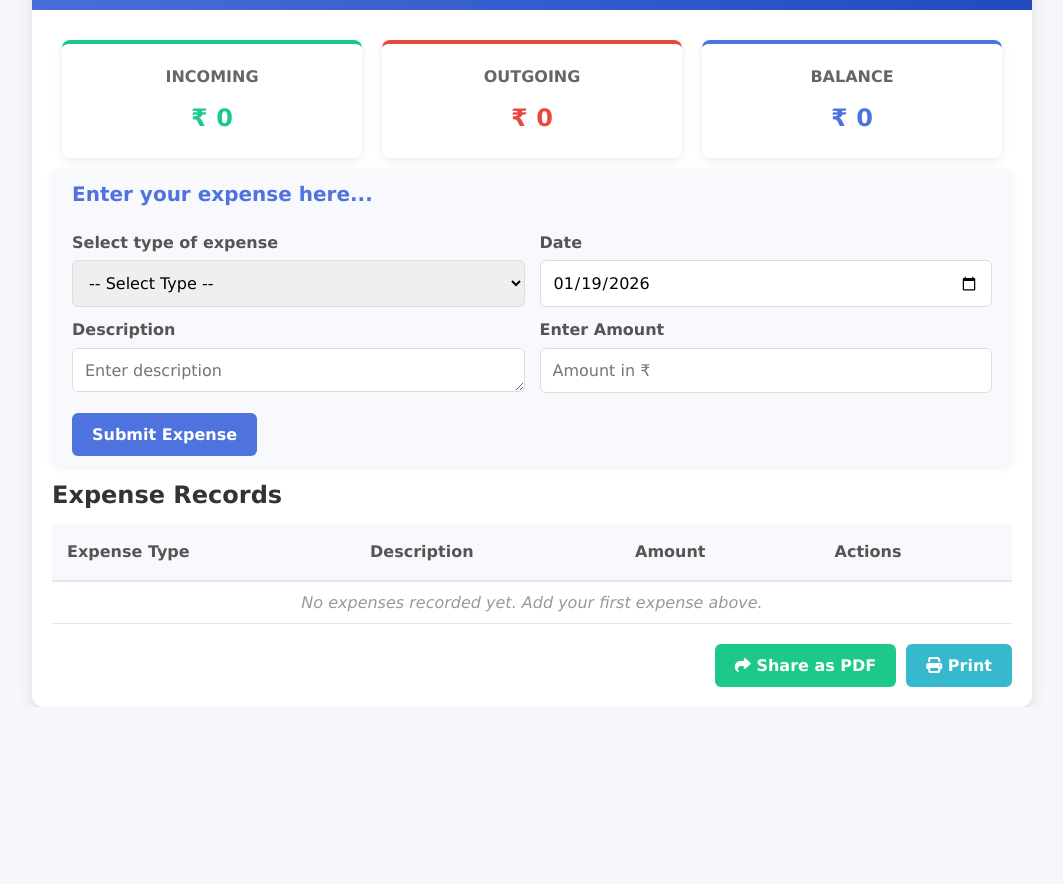
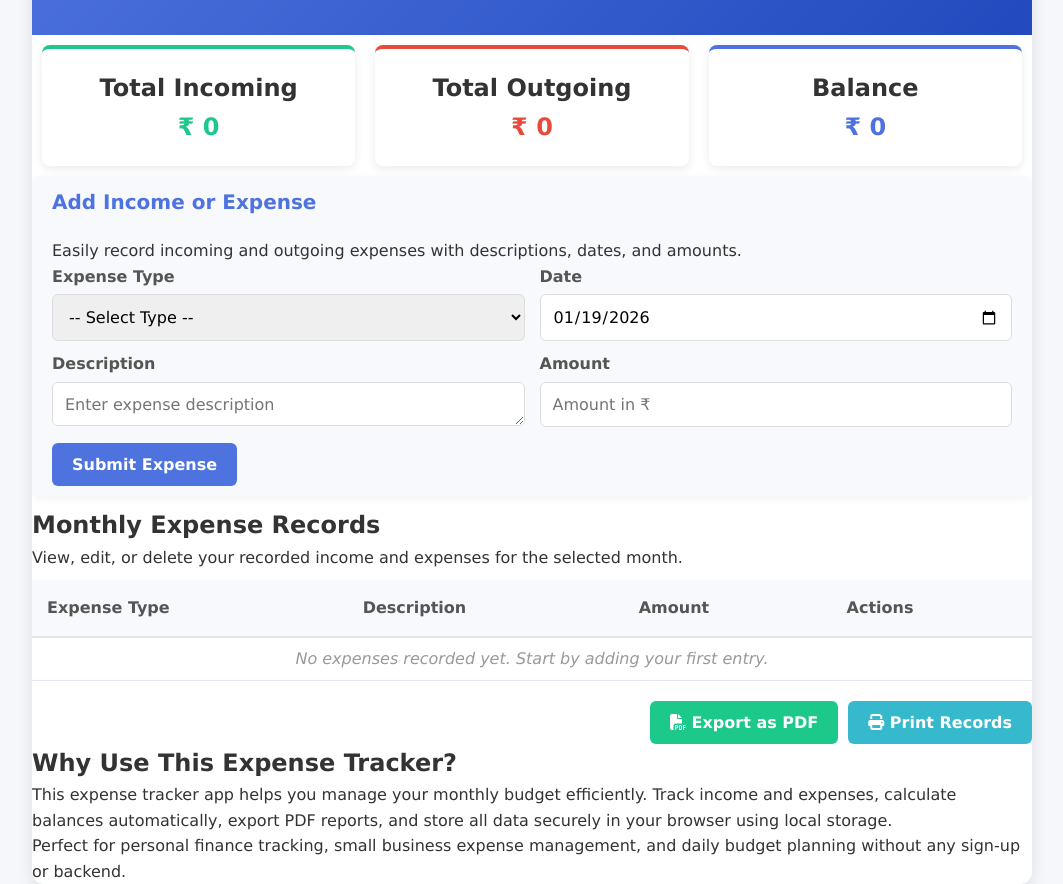
Before and after one commit to Ashutri0/expense-calculator, a plain HTML site: page index.html in a window 1280 px wide. Shown: the part 129-1013 px from the top of the page, without its empty margins (108-1171 px from the left). Before the commit the page ends 836 px from the top, so only its background shows below. Drawn offline with nearby package versions, Linux system fonts and the light colour scheme.

Commit message:
SEO rich
added some SEO

```diff
--- a/index.html
+++ b/index.html
@@ -3,48 +3,84 @@
 
 <head>
     <meta charset="UTF-8">
+
+    <!-- SEO META TAGS -->
+    <title>Expense Tracker App | Track Monthly Income & Expenses Easily</title>
+    <meta name="description"
+        content="A free expense tracker app to manage monthly income and expenses. Track incoming and outgoing money, view balance, export PDF reports, and save data locally in your browser.">
+    <meta name="keywords"
+        content="expense tracker, income expense tracker, monthly expense manager, budget planner, money management app, expense tracker with pdf export">
+    <meta name="author" content="Expense Tracker App">
     <meta name="viewport" content="width=device-width, initial-scale=1.0">
-    <title>Expense Tracker</title>
+
+    <!-- Open Graph (Social Sharing SEO) -->
+    <meta property="og:title" content="Expense Tracker App - Track Your Income & Expenses">
+    <meta property="og:description"
+        content="Track your monthly expenses, manage income and outgoing money, export PDF reports, and print records easily.">
+    <meta property="og:type" content="website">
+
+    <!-- Styles & Icons -->
     <link rel="stylesheet" href="style.css">
-    <link rel="stylesheet" href="https://cdnjs.cloudflare.com/ajax/libs/font-awesome/6.4.0/css/all.min.css">
+    <link rel="stylesheet"
+        href="https://cdnjs.cloudflare.com/ajax/libs/font-awesome/6.4.0/css/all.min.css">
+
+    <!-- PDF Libraries -->
     <script src="https://cdnjs.cloudflare.com/ajax/libs/jspdf/2.5.1/jspdf.umd.min.js"></script>
     <script src="https://cdnjs.cloudflare.com/ajax/libs/jspdf-autotable/3.5.28/jspdf.plugin.autotable.min.js"></script>
 </head>
 
 <body>
-    <div class="container">
+
+    <main class="container">
+
+        <!-- HEADER -->
         <header>
-            <h1>Expense Tracker</h1>
+            <h1>Expense Tracker App</h1>
+            <p class="seo-tagline">
+                Track your monthly income, expenses, and balance in one simple money management tool.
+            </p>
+
             <div class="month" id="monthDisplay" onclick="makeMonthEditable()">Sept 2025</div>
-            <input type="text" class="month-input" id="monthInput" value="Sept 2025" style="display: none;" onblur="saveMonth()">
+            <input type="text" class="month-input" id="monthInput" value="Sept 2025" style="display: none;"
+                onblur="saveMonth()">
         </header>
 
-        <div class="content">
-            <div class="summary">
-                <div class="summary-card incoming">
-                    <h3>INCOMING</h3>
+        <!-- SUMMARY SECTION -->
+        <section class="summary">
+            <article class="summary-card incoming">
+                <h2>Total Incoming</h2>
                 <div class="amount" id="totalIncoming">&#8377; 0</div>
-                </div>
-                <div class="summary-card outgoing">
-                    <h3>OUTGOING</h3>
+            </article>
+
+            <article class="summary-card outgoing">
+                <h2>Total Outgoing</h2>
                 <div class="amount" id="totalOutgoing">&#8377; 0</div>
-                </div>
-                <div class="summary-card balance">
-                    <h3>BALANCE</h3>
+            </article>
+
+            <article class="summary-card balance">
+                <h2>Balance</h2>
                 <div class="amount" id="totalBalance">&#8377; 0</div>
-                </div>
-            </div>
+            </article>
+        </section>
 
-            <div class="expense-form">
-                <h2>Enter your expense here...</h2>
+        <!-- EXPENSE FORM -->
+        <section class="expense-form">
+            <h2>Add Income or Expense</h2>
+            <p>
+                Easily record incoming and outgoing expenses with descriptions, dates, and amounts.
+            </p>
+
             <form id="expenseForm">
                 <div class="form-group date-desc">
-                    <div><label for="type">Select type of expense</label>
+                    <div>
+                        <label for="type">Expense Type</label>
                         <select id="type" required>
                             <option value="">-- Select Type --</option>
                             <option value="incoming">Incoming</option>
                             <option value="outgoing">Outgoing</option>
-                        </select></div>
+                        </select>
+                    </div>
+
                     <div>
                         <label for="date">Date</label>
                         <input type="date" id="date" required>
@@ -52,24 +88,28 @@
                 </div>
 
                 <div class="form-group date-desc">
+                    <div>
+                        <label for="description">Description</label>
+                        <textarea id="description" placeholder="Enter expense description" required></textarea>
+                    </div>
 
                     <div>
-                            <label for="description">Description</label>
-                            <textarea id="description" placeholder="Enter description" required></textarea>
-                        </div>
-                        <div class="form-group">
-                        <label for="amount">Enter Amount</label>
-                        <input type="number" id="amount" placeholder="Amount in &#8377;" required min="0" step="0.01">
+                        <label for="amount">Amount</label>
+                        <input type="number" id="amount" placeholder="Amount in ₹" required min="0" step="0.01">
                     </div>
                 </div>
 
-
-
                 <button type="submit">Submit Expense</button>
             </form>
-            </div>
+        </section>
 
-            <h2>Expense Records</h2>
+        <!-- EXPENSE TABLE -->
+        <section>
+            <h2>Monthly Expense Records</h2>
+            <p>
+                View, edit, or delete your recorded income and expenses for the selected month.
+            </p>
+
             <table class="expense-table">
                 <thead>
                     <tr>
@@ -81,23 +121,41 @@
                 </thead>
                 <tbody id="expenseTableBody">
                     <tr class="empty-table">
-                        <td colspan="4">No expenses recorded yet. Add your first expense above.</td>
+                        <td colspan="4">No expenses recorded yet. Start by adding your first entry.</td>
                     </tr>
                 </tbody>
             </table>
+        </section>
 
-            <div class="action-buttons">
+        <!-- ACTION BUTTONS -->
+        <section class="action-buttons">
             <button class="share-btn" onclick="shareAsPDF()">
-                    <i class="fas fa-share"></i> Share as PDF
+                <i class="fas fa-file-pdf"></i> Export as PDF
             </button>
+
             <button class="print-btn" onclick="printPDF()">
-                    <i class="fas fa-print"></i> Print
+                <i class="fas fa-print"></i> Print Records
             </button>
-            </div>
-        </div>
-    </div>
+        </section>
+
+        <!-- SEO CONTENT BLOCK -->
+        <section class="seo-content">
+            <h2>Why Use This Expense Tracker?</h2>
+            <p>
+                This expense tracker app helps you manage your monthly budget efficiently.
+                Track income and expenses, calculate balances automatically, export PDF reports,
+                and store all data securely in your browser using local storage.
+            </p>
+
+            <p>
+                Perfect for personal finance tracking, small business expense management,
+                and daily budget planning without any sign-up or backend.
+            </p>
+        </section>
+
+    </main>
 
     <script src="script.js"></script>
+
 </body>
-
 </html>
```
Lines whose indentation alone changed are shown as unchanged.
